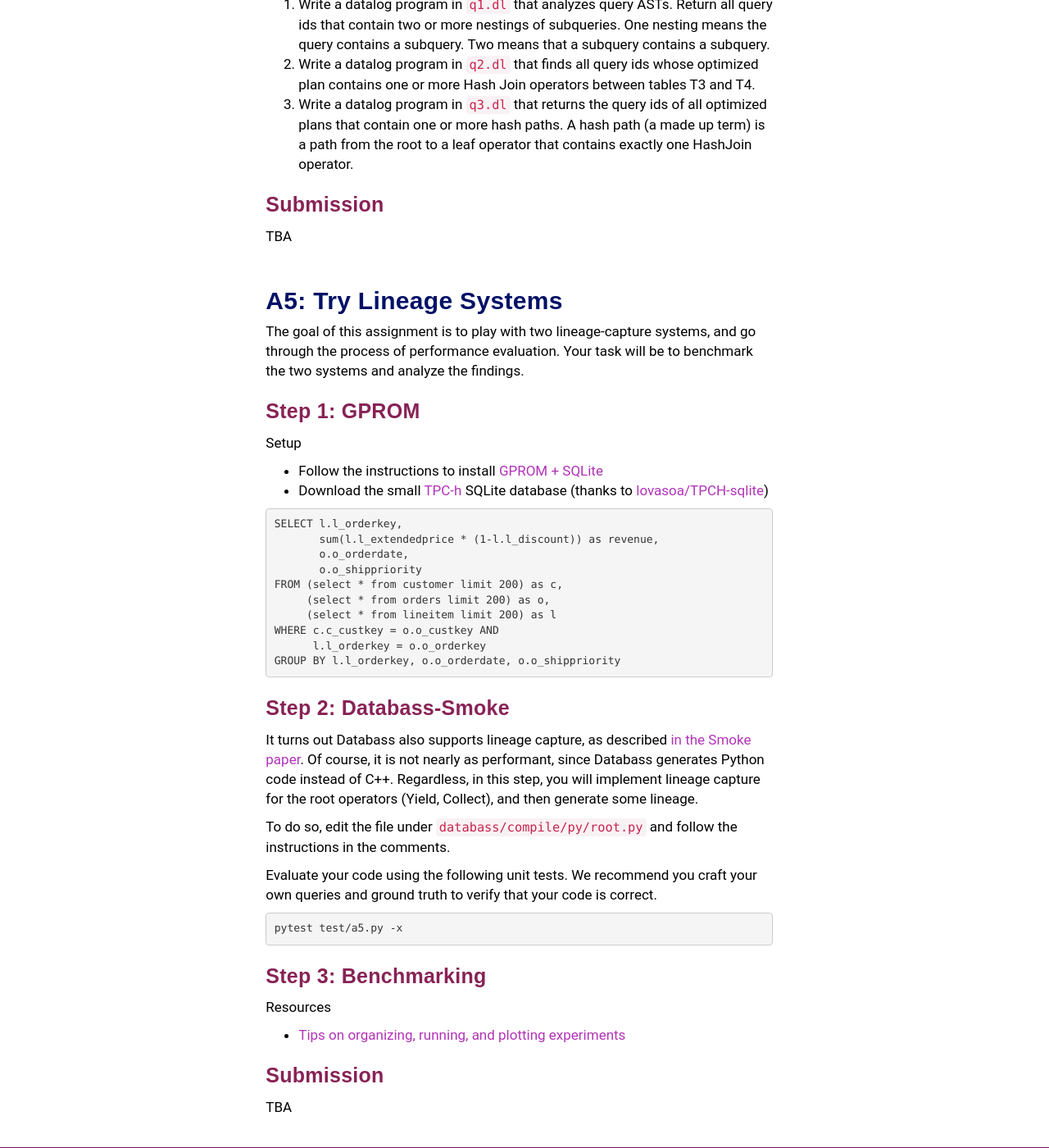
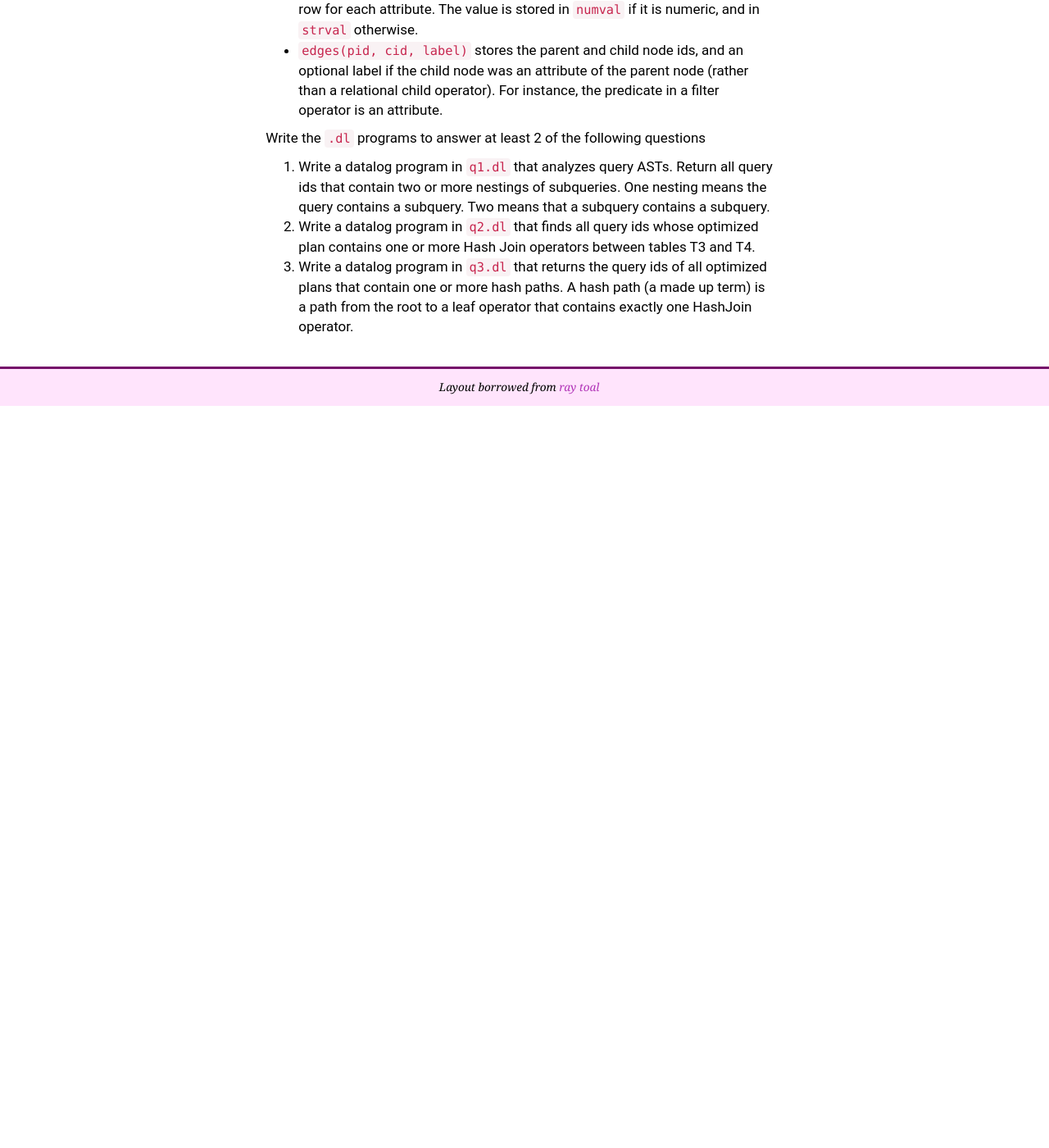
Before and after one commit to w6113/website_fall2020, a Jekyll site: the page built from assignments.md, in a window 1280 px wide and 1400 px high, scrolled down 1045 px. Shown: the whole window at 82% size. Built offline with Jekyll 4.4.1, drawn with Linux system fonts in a browser that asks for light colours; our own code applies the rules of GitHub Pages for plain Markdown files; after the commit the page ends 1540 px from its top, so only the background shows below that; some of the changed text lies outside the part shown.

Commit message:
lazy commit msg

````diff
--- a/_data/schedule.csv
+++ b/_data/schedule.csv
@@ -9,7 +9,7 @@ white,Tue 09-29,Volcano/Cascades Optimizer,cascades,,,,
 white,Thu 10-01,Column Stores,colstore,,,A3,"A2 (10/4 11:59pm)<br/><a href=""./projects#prospectus"">Prospectus</a>"
 #fdf3fd,Tue 10-06,Cloud Analytics,cloudanalytics,,,,
 #fdf3fd,Thu 10-08,Query Compilation,compilation,,,,
-white,Tue 10-13,Hybrid Caching/UDFs,udfs,"Bonus: DB seminar talk by <a href=""https://gatterbauer.name"">Wolfgang Gatterbauer</a> on <a href=""https://queryvis.com/"">QueryViz</a>",,A4 (optional),A3  (10/14 11:59pm)
+white,Tue 10-13,Hybrid Caching/UDFs,udfs,"Bonus: DB seminar talk by <a href=""https://gatterbauer.name"">Wolfgang Gatterbauer</a> on <a href=""https://queryvis.com/"">QueryViz</a>",,A4,A3  (10/14 11:59pm)
 white,Thu 10-15,Large-scale Dataflow 1,dataflow1,,,,
 #fdf3fd,Tue 10-20,Large-scale Dataflow 2,dataflow2,,,,
 #fdf3fd,Thu 10-22,Materialized Views,matviews,,,,"<a href=""./midpoint"">Paper Draft Due</a>"
--- a/assignments.md
+++ b/assignments.md
@@ -6,12 +6,13 @@ layout: page
 
 The assignments are mainly to give you exposure to different concepts and try  systems out.  The assignments will require some elbow grease.
 
-## A0-3: Databass
+## A0-5: Databass
 
 Follow the directions in [the databass repository](https://github.com/w6113/databass-public/tree/master/docs)
 
-<!--
-## (Optional) A4: Try Differential Dataflow
+
+
+## (Optional) Differential Dataflow
 
 Teams of 2
 
@@ -19,9 +20,8 @@ Teams of 2
 * Go through the [getting started documentation](https://materialize.io/docs/get-started/)
   * [You can also try it out in the browser](https://materialize.io/docs/katacoda/?intro-wikipedia)
 
--->
 
-## (Optional) A4: Try Datalog
+## (Optional) Datalog
 
 Teams of 2
 
@@ -43,62 +43,3 @@ Write the `.dl` programs to answer at least 2 of the following questions
 1. Write a datalog program in `q1.dl` that analyzes query ASTs.  Return all query ids that contain two or more nestings of subqueries. One nesting means the query contains a subquery.  Two means that a subquery contains a subquery.
 1. Write a datalog program in `q2.dl` that finds all query ids whose optimized plan contains one or more Hash Join operators between tables T3 and T4.
 1. Write a datalog program in `q3.dl` that returns the query ids of all optimized plans that contain one or more hash paths.  A hash path (a made up term) is a path from the root to a leaf operator that contains exactly one HashJoin operator.
-
-
-### Submission
-
-TBA
-
-
-## A5: Try Lineage Systems
-
-The goal of this assignment is to play with two lineage-capture systems, and go through the process of performance evaluation.
-Your task will be to benchmark the two systems and analyze the findings.
-
-
-### Step 1: GPROM
-
-Setup
-
-* Follow the instructions to install [GPROM + SQLite](https://github.com/IITDBGroup/gprom)
-* Download the small [TPC-h](./files/TPC-H-small.db ) SQLite database (thanks to [lovasoa/TPCH-sqlite](https://github.com/lovasoa/TPCH-sqlite))
-
-```
-SELECT l.l_orderkey,
-       sum(l.l_extendedprice * (1-l.l_discount)) as revenue,
-       o.o_orderdate,
-       o.o_shippriority
-FROM (select * from customer limit 200) as c,
-     (select * from orders limit 200) as o,
-     (select * from lineitem limit 200) as l
-WHERE c.c_custkey = o.o_custkey AND
-      l.l_orderkey = o.o_orderkey
-GROUP BY l.l_orderkey, o.o_orderdate, o.o_shippriority
-```
-
-### Step 2: Databass-Smoke
-
-It turns out Databass also supports lineage capture, as described [in the Smoke paper](./files/papers/smoke-vldb18.pdf).  Of course, it is not nearly as performant, since Databass generates Python code instead of C++.  Regardless, in this step, you will implement lineage capture for the root operators (Yield, Collect), and then generate some lineage.
-
-To do so, edit the file under `databass/compile/py/root.py` and follow the instructions in the comments.
-
-Evaluate your code using the following unit tests.  We recommend you craft your own queries and ground truth to verify that your code is correct.
-
-```
-pytest test/a5.py -x
-```
-
-
-### Step 3: Benchmarking
-
-
-
-
-Resources
-
-* [Tips on organizing, running, and plotting experiments](https://github.com/researchsetup/researchsetup.github.io/wiki/code#running-experiments)
-
-
-### Submission
-
-TBA
````
Also changed, not shown: papers.md (+1 -1 lines).
